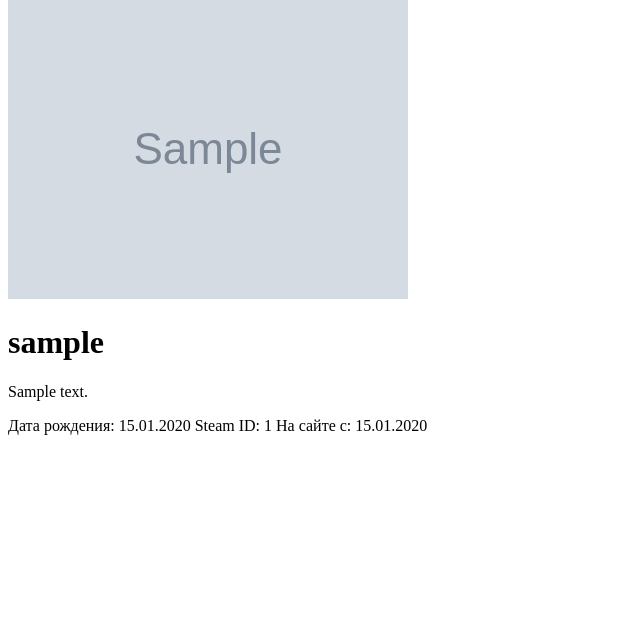
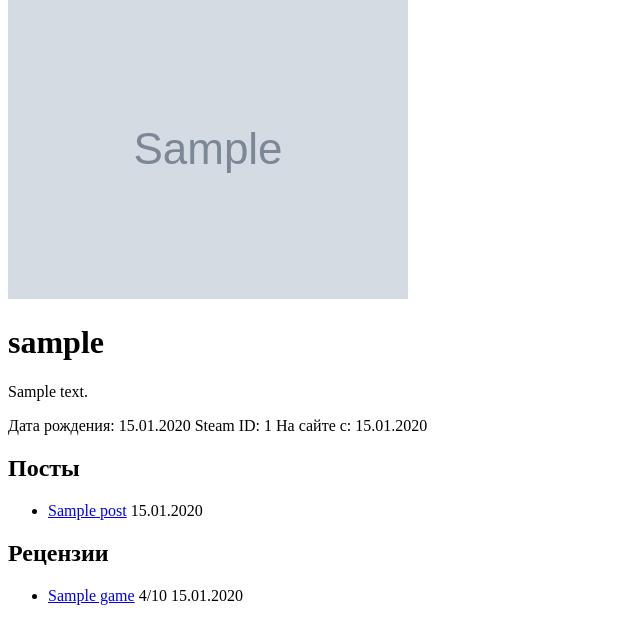
Before and after one commit to Cr4mlin/Igrovorot, a Django app: template templates/users/profile.html in a window 1280 px wide. Shown: the part 27-671 px from the top of the page, without its empty margins (0-640 px from the left). Run offline with Django 5.2, Linux system fonts and the light colour scheme; the template is opened without the code that fills it: values that come from a table or form of the project are taken from there, others are empty; tables that the repository leaves empty hold one stand-in row (values such as "Sample post"); grey boxes marked "Sample" are stand-in pictures.

Commit message:
update profile/edit page (fix avatars (legenda ob aange))

```diff
--- a/apps/users/models.py
+++ b/apps/users/models.py
@@ -1,10 +1,13 @@
 from django.db import models
 from django.contrib.auth.models import AbstractUser
 from django.conf import settings
+from PIL import Image
+
+AVATAR_SIZE = (200, 200)
 
 class Profile(models.Model):
     user = models.OneToOneField(settings.AUTH_USER_MODEL, on_delete=models.CASCADE)
-    avatar = models.ImageField(upload_to='media/avatars/', blank=True, null=True)
+    avatar = models.ImageField(upload_to='avatars/', blank=True, null=True)
     bio = models.TextField(blank=True, null=True)
     birth_date = models.DateField(blank=True, null=True)
     steam_id = models.CharField(max_length=100, blank=True, null=True)
@@ -16,6 +19,15 @@ class Profile(models.Model):
 
     def __str__(self):
         return f'Профиль {self.user.username}'
+
+    def save(self, *args, **kwargs):
+        super().save(*args, **kwargs)
+        if self.avatar:
+            img = Image.open(self.avatar.path)
+            if img.size != AVATAR_SIZE:
+                img = img.resize(AVATAR_SIZE, Image.LANCZOS)
+                img.save(self.avatar.path)
+            img.close()
 
 
 class User(AbstractUser):
--- a/project/settings.py
+++ b/project/settings.py
@@ -132,6 +132,10 @@ USE_TZ = True
 # https://docs.djangoproject.com/en/6.0/howto/static-files/
 
 STATIC_URL = 'static/'
+STATIC_ROOT = BASE_DIR / 'staticfiles'
+
+MEDIA_URL = '/media/'
+MEDIA_ROOT = BASE_DIR / 'media'
 
 LOGIN_URL = '/accounts/login/'
 LOGIN_REDIRECT_URL = '/'
--- a/project/urls.py
+++ b/project/urls.py
@@ -17,6 +17,8 @@ Including another URLconf
 from django.contrib import admin
 from django.urls import path, include
 from django.http import HttpResponse
+from django.conf import settings
+from django.conf.urls.static import static
 
 def home(request):
     return HttpResponse('Главная — в разработке')
@@ -25,4 +27,4 @@ urlpatterns = [
     path('admin/', admin.site.urls),
     path('', home, name='home'),
     path('', include('users.urls')),
-]
+] + static(settings.MEDIA_URL, document_root=settings.MEDIA_ROOT)
--- a/templates/users/profile.html
+++ b/templates/users/profile.html
@@ -37,5 +37,42 @@
             {% endif %}
         </div>
     </div>
+
+    <div class="profile__content">
+
+        <section class="profile__posts">
+            <h2>Посты</h2>
+            {% if posts %}
+                <ul class="profile__list">
+                    {% for post in posts %}
+                        <li class="profile__list-item">
+                            <a href="{% url 'post_detail' post.pk %}">{{ post.title }}</a>
+                            <span class="profile__list-date">{{ post.created_at|date:"d.m.Y" }}</span>
+                        </li>
+                    {% endfor %}
+                </ul>
+            {% else %}
+                <p class="profile__empty">Постов пока нет.</p>
+            {% endif %}
+        </section>
+
+        <section class="profile__reviews">
+            <h2>Рецензии</h2>
+            {% if reviews %}
+                <ul class="profile__list">
+                    {% for review in reviews %}
+                        <li class="profile__list-item">
+                            <a href="{% url 'game_detail' review.game.slug %}">{{ review.game.title }}</a>
+                            <span class="profile__list-rating">{{ review.rating }}/10</span>
+                            <span class="profile__list-date">{{ review.created_at|date:"d.m.Y" }}</span>
+                        </li>
+                    {% endfor %}
+                </ul>
+            {% else %}
+                <p class="profile__empty">Рецензий пока нет.</p>
+            {% endif %}
+        </section>
+
+    </div>
 </div>
 {% endblock %}
```
